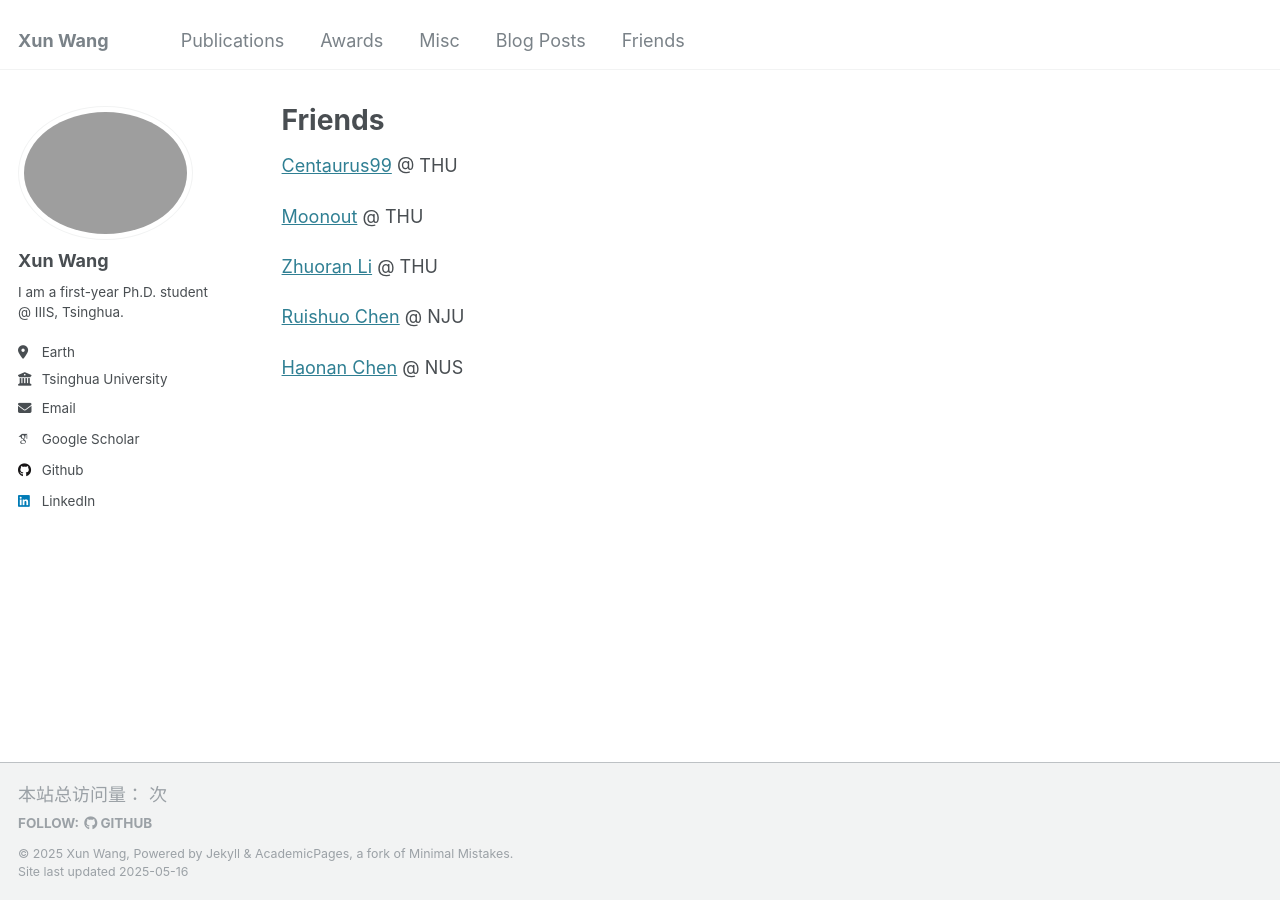
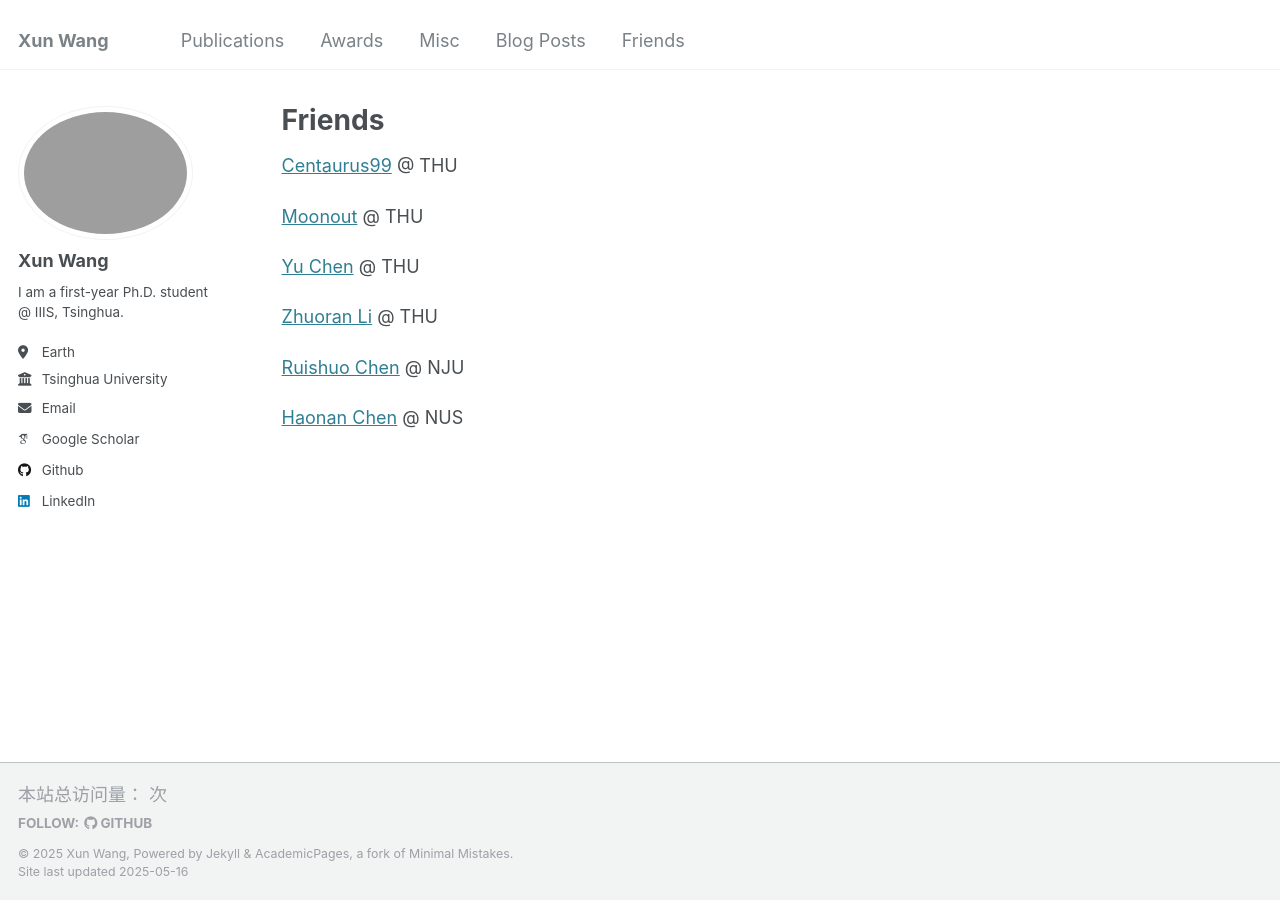
Before and after one commit to Misakau/Misakau.github.io, a Jekyll site: the page built from _pages/friends.md, in a window 1280 px wide. Built offline with Jekyll 4.4.1, drawn with Linux system fonts in a browser that asks for light colours; some web fonts are replaced; comment, search, counter and statistics services are not loaded.

Commit message:
add new friend link

```diff
--- a/_pages/friends.md
+++ b/_pages/friends.md
@@ -13,6 +13,8 @@ redirect_from:
 
 [Moonout](https://www.cnblogs.com/moonout) @ THU
 
+[Yu Chen](https://custyhs.github.io/) @ THU
+
 [Zhuoran Li](https://lizr16.github.io/) @ THU
 
 [Ruishuo Chen](https://rayshore.cn/) @ NJU
```
